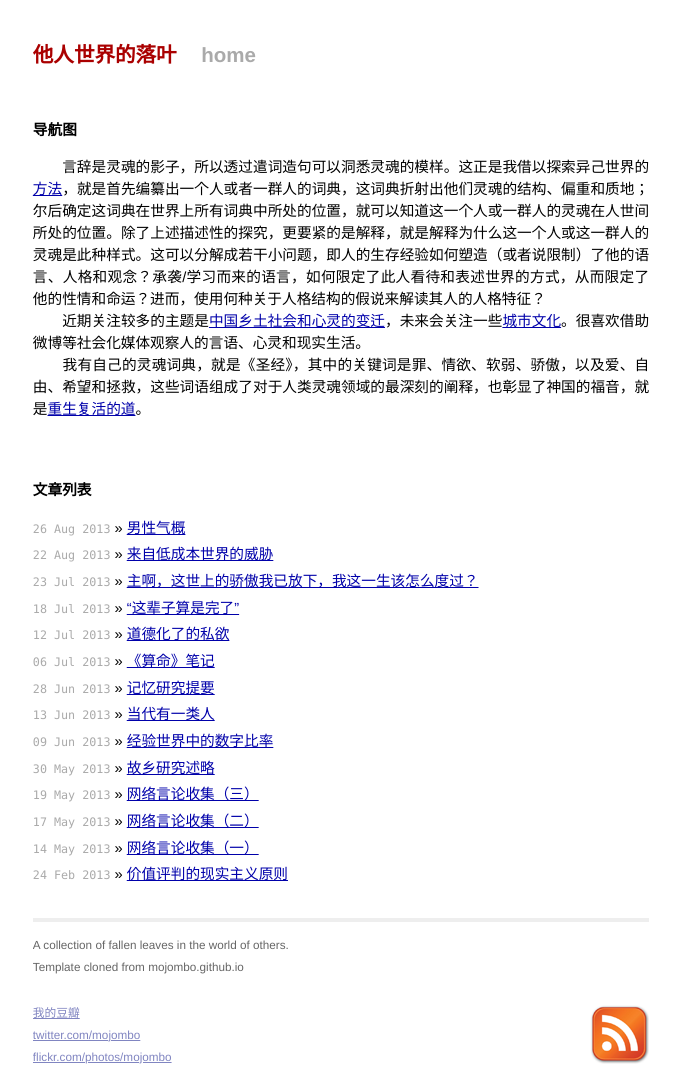
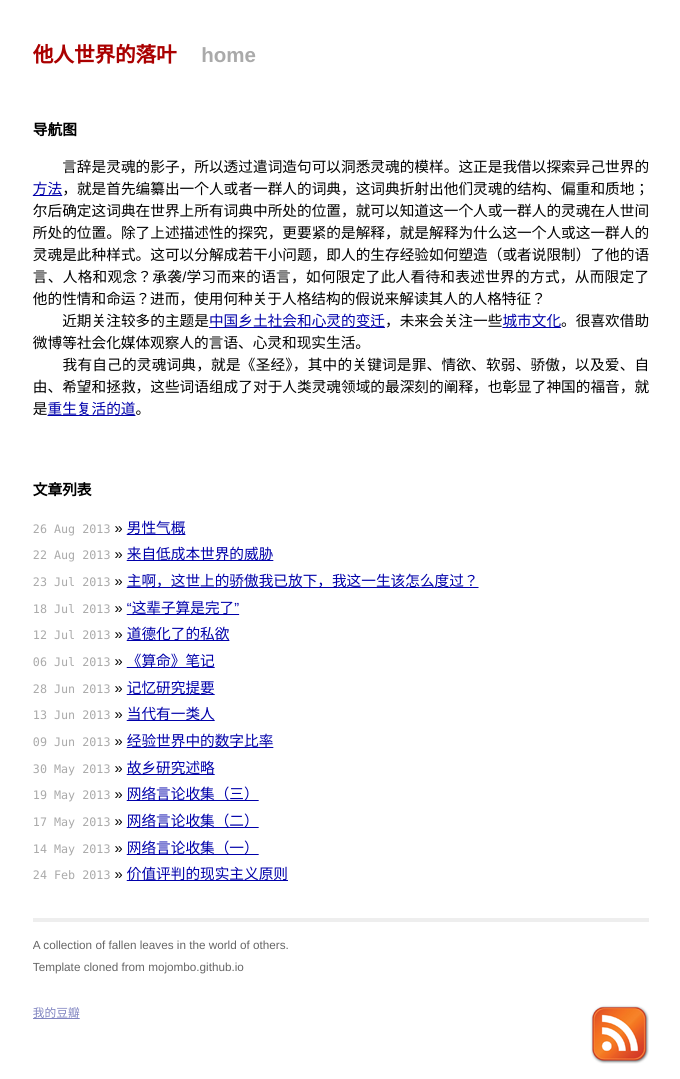
Before and after one commit to Firesletter/firesletter.github.io, a Jekyll site: the page built from index.html, in a window 1280 px wide. Shown: the whole page, without its empty margins (299-979 px from the left). Built offline with Jekyll 4.4.1, drawn with Linux system fonts in a browser that asks for light colours; Markdown is read by kramdown in place of the engine named in the settings.

Commit message:
Update default.html

```diff
--- a/_layouts/default.html
+++ b/_layouts/default.html
@@ -43,8 +43,6 @@ var WRInitTime=(new Date()).getTime();
     <div class="contact">
       <p>
         <a href="http://www.douban.com/people/66183982/">我的豆瓣</a><br />
-        <a href="http://twitter.com/mojombo/">twitter.com/mojombo</a><br />
-        <a href="http://flickr.com/photos/mojombo/">flickr.com/photos/mojombo</a>
       </p>
     </div>
     <div class="rss">
```
